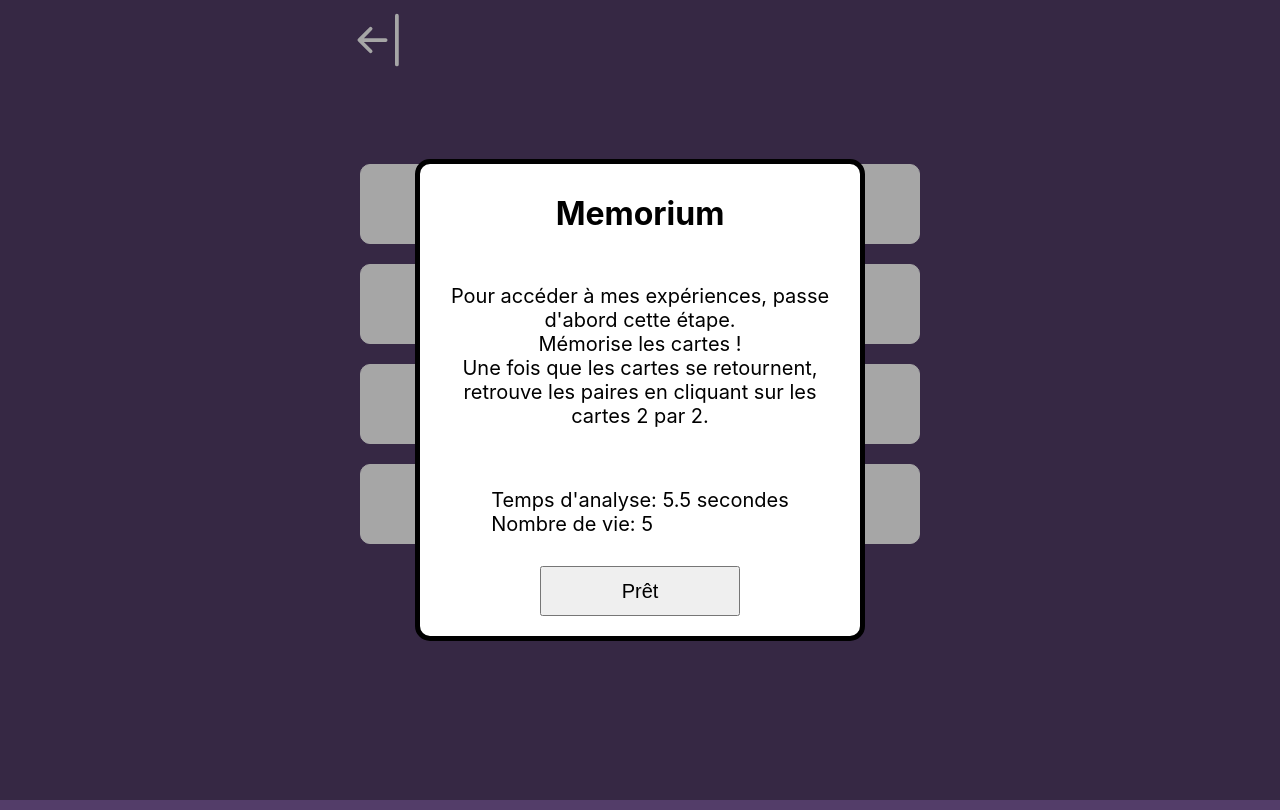
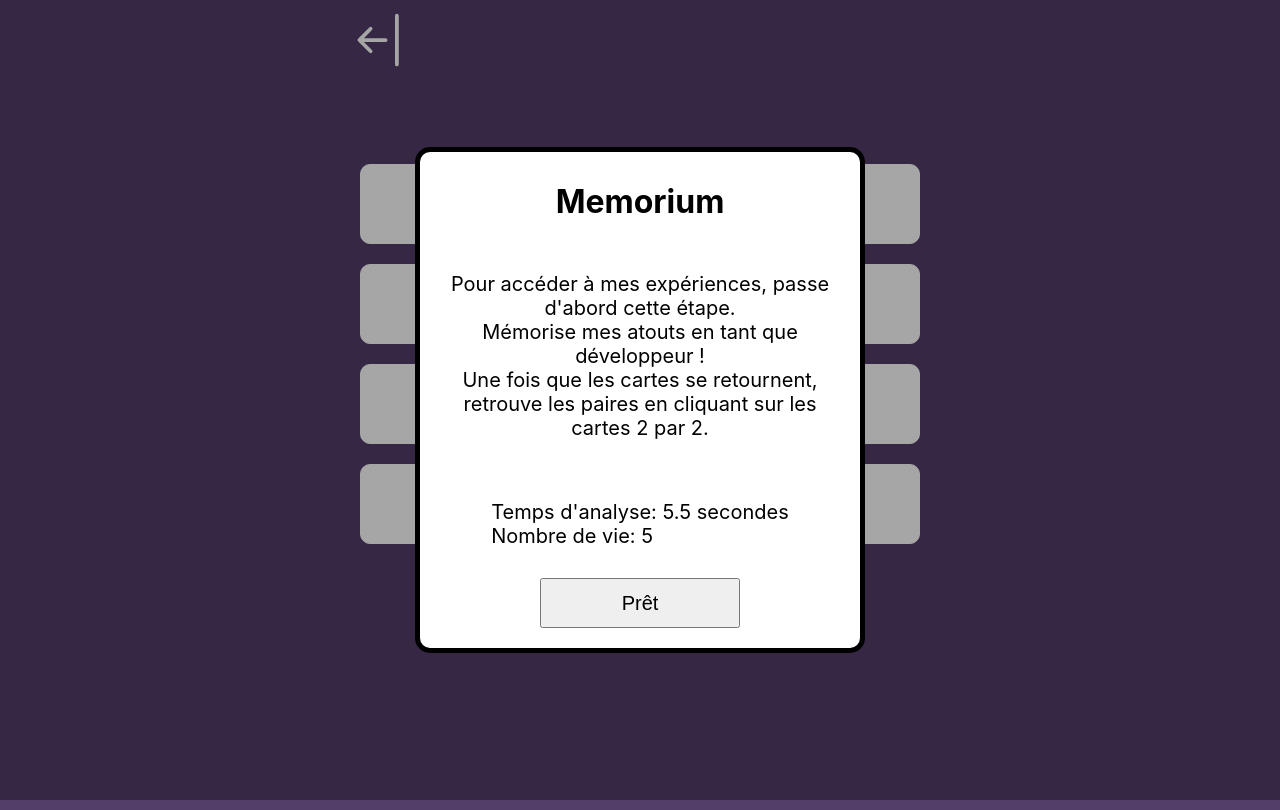
Before and after one commit to TiboLeFreapon/interactifPortfolio, a React (Create React App) app: page /experience in a window 1280 px wide. Built offline with nearby package versions, Linux system fonts and the light colour scheme.

Commit message:
changer une phrase.

```diff
--- a/src/Composants/Generiques/ModalExplication.js
+++ b/src/Composants/Generiques/ModalExplication.js
@@ -10,7 +10,7 @@ function ModalExplication(props) {
           <span>
             Pour accéder à mes expériences, passe d'abord cette étape.
           </span>
-          <span>Mémorise les cartes ! </span>
+          <span>Mémorise mes atouts en tant que développeur ! </span>
           <span>
             Une fois que les cartes se retournent, retrouve les paires en
             cliquant sur les cartes 2 par 2.
```
